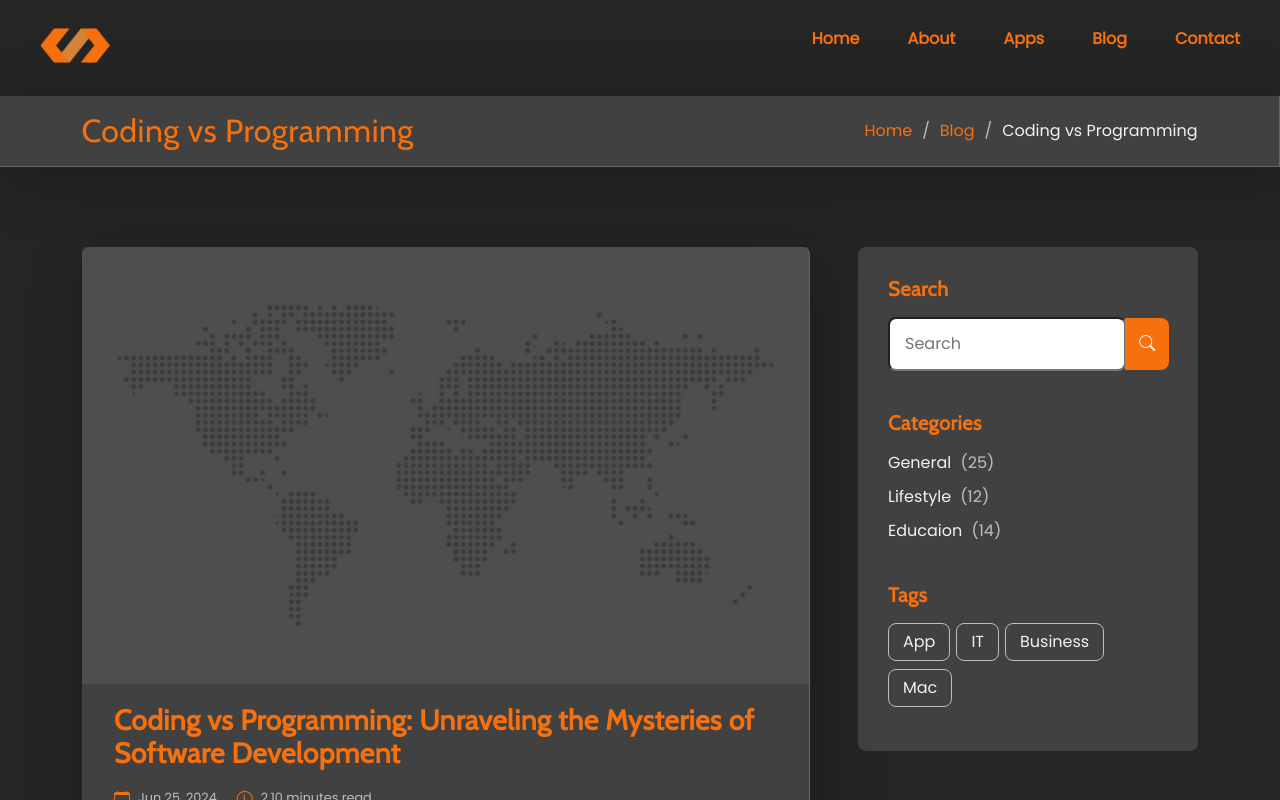
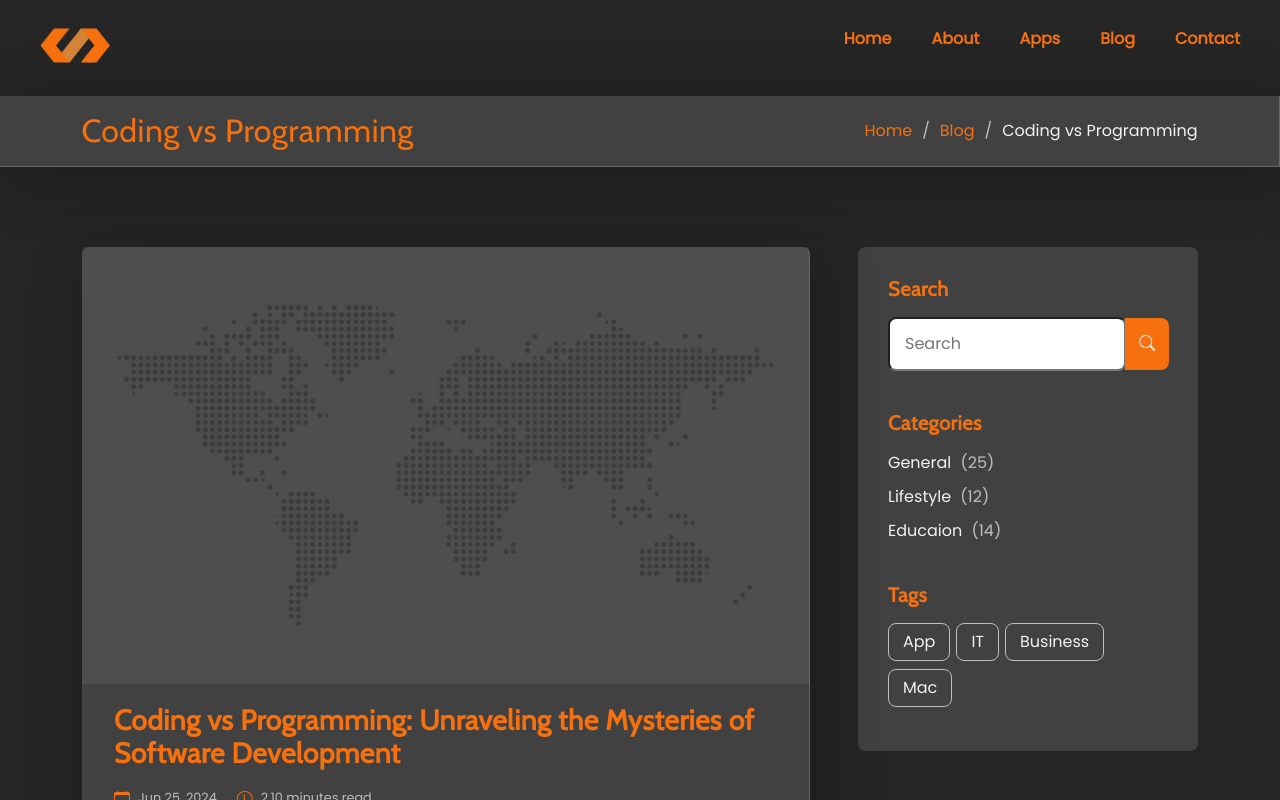
Before and after one commit to heli-toon/muhaiminsalay, a React (Vite) app: page /blog/0 in a window 1280 px wide. Shown: the top 800 px of the page. Built offline with nearby package versions, Linux system fonts and the light colour scheme.

Commit message:
Fixed navgation mini issues

```diff
--- a/src/App.css
+++ b/src/App.css
@@ -133,7 +133,7 @@ mark{
   transition: var(--anim-mid) all ease;
   color: var(--primary)!important;
   font-weight: 900!important;
-  padding-left: 1rem !important;
+  padding-left: 0.5rem !important;
   border-radius: var(--border-radius-card);
 }
 .nav-link:hover{
@@ -173,15 +173,13 @@ nav .logo h2:hover{color: var(--white)!important;}
     box-shadow: 10px 10px 60px rgba(0, 0, 0, 0.25)!important;
   }
   body {animation: none;}
-  .nav-item{padding-left: 0!important}
+  .nav-item{padding-left: .5rem!important}
   .navbar-collapse {
     border-top: 1px solid var(--lightgray);
     margin-top: 1rem;
   }
 }
-.nav-item{
-  padding-bottom: .75rem;
-}
+.nav-item{padding-bottom: .75rem}
 #hero{
   margin-top: 1.5rem;
   width: 100%;
```
